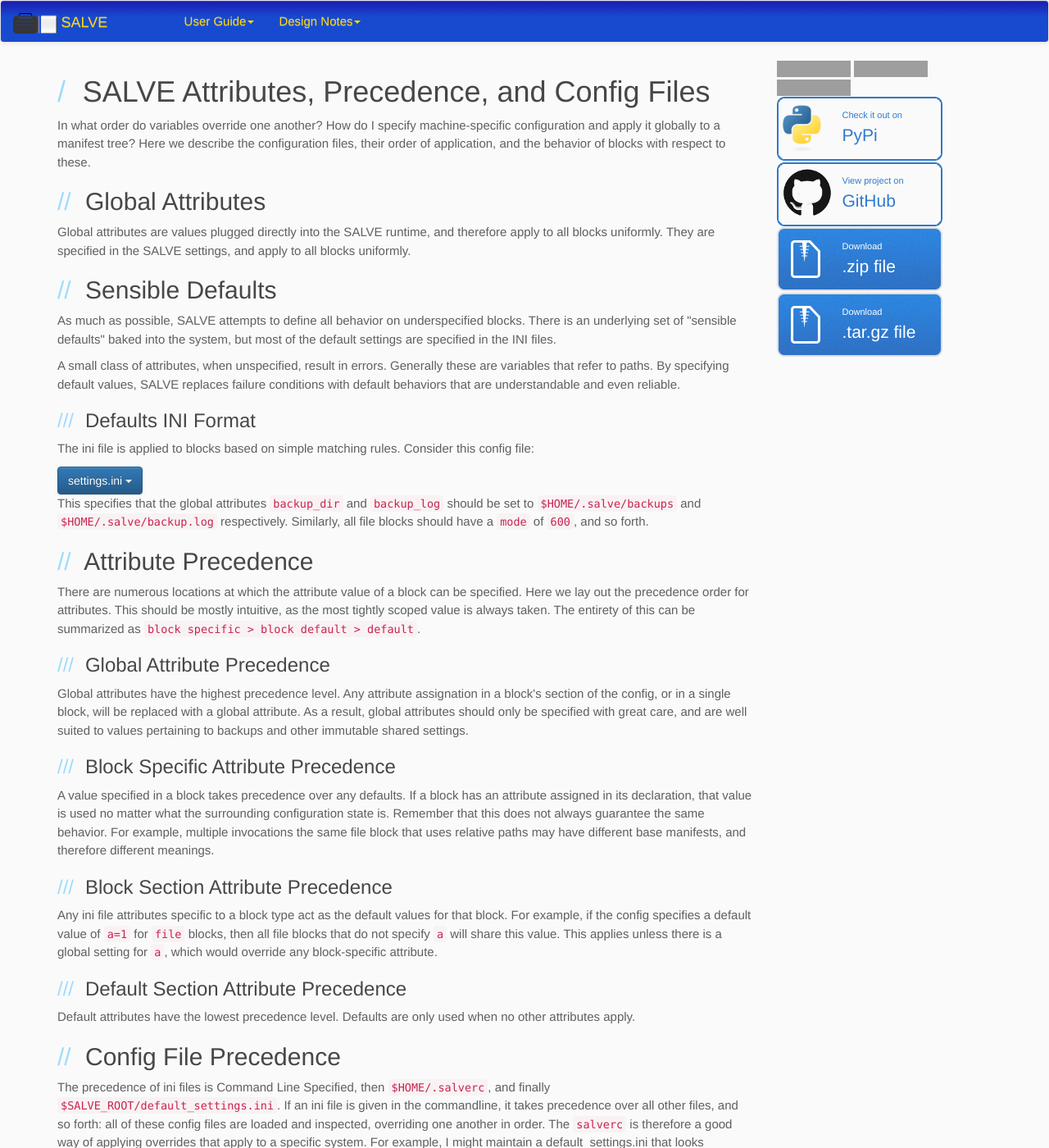
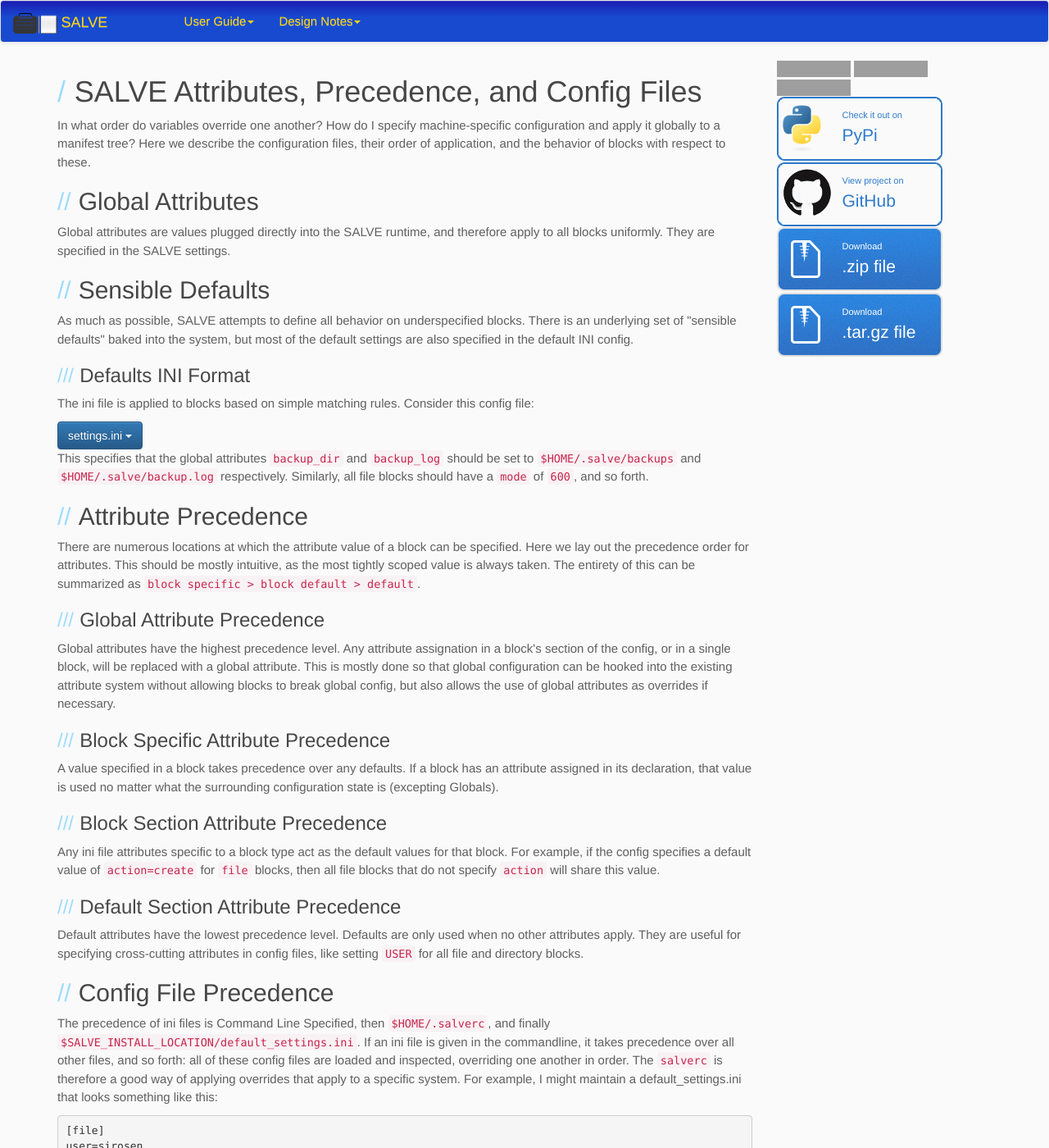
Before and after one commit to sirosen/salve.sirosen.net, a Jekyll site: the page built from lang/attributes.html, in a window 1280 px wide and 1400 px high. Shown: the whole window at 82% size. Built offline with Jekyll 4.4.1, drawn with Linux system fonts in a browser that asks for light colours; nearby versions of some CDN libraries; some web fonts are replaced; some of the changed text lies outside the part shown; grey boxes are pictures that could not be loaded.

Commit message:
Fixup to language pages content
A lot of the content was outdated or confusingly phrased. Just does some
cleanup

```diff
--- a/lang/attributes.html
+++ b/lang/attributes.html
@@ -2,52 +2,30 @@
 layout: default
 ---
 
-<h1>
-    <a name="salve-attributes-precedence-and-config-files" class="anchor"
-       href="#salve-attributes-precedence-and-config-files">
-        <span class="octicon octicon-link">
-        </span>
-    </a>
-    SALVE Attributes, Precedence, and Config Files
-</h1>
+<h1>SALVE Attributes, Precedence, and Config Files</h1>
 
 <p>In what order do variables override one another?
-How do I specify machine-specific configuration and apply it globally to a manifest tree?
-Here we describe the configuration files, their order of application, and the behavior of blocks with respect to these.</p>
+How do I specify machine-specific configuration and apply it globally to a
+manifest tree?
+Here we describe the configuration files, their order of application, and the
+behavior of blocks with respect to these.</p>
 
 
-<h2>
-    <a name="global-attributes" class="anchor" href="#global-attributes">
-        <span class="octicon octicon-link"></span>
-    </a>
-    Global Attributes
-</h2>
+<h2>Global Attributes</h2>
 
 <p>Global attributes are values plugged directly into the SALVE runtime, and
 therefore apply to all blocks uniformly.
-They are specified in the SALVE settings, and apply to all blocks uniformly.</p>
+They are specified in the SALVE settings.</p>
 
 
-<h2>
-    <a name="sensible-defaults" class="anchor" href="#sensible-defaults">
-        <span class="octicon octicon-link"></span>
-    </a>
-    Sensible Defaults
-</h2>
+<h2>Sensible Defaults</h2>
 
-<p>As much as possible, SALVE attempts to define all behavior on underspecified blocks.
-There is an underlying set of "sensible defaults" baked into the system, but most of the default settings are specified in the INI files.</p>
+<p>As much as possible, SALVE attempts to define all behavior on underspecified
+blocks.
+There is an underlying set of "sensible defaults" baked into the system, but
+most of the default settings are also specified in the default INI config.</p>
 
-<p>A small class of attributes, when unspecified, result in errors.
-Generally these are variables that refer to paths.
-By specifying default values, SALVE replaces failure conditions with default behaviors that are understandable and even reliable.</p>
-
-<h3>
-    <a name="defaults-ini-format" class="anchor" href="#defaults-ini-format">
-        <span class="octicon octicon-link"></span>
-    </a>
-    Defaults INI Format
-</h3>
+<h3>Defaults INI Format</h3>
 
 <p>The ini file is applied to blocks based on simple matching rules.
 Consider this config file:</p>
@@ -77,112 +55,94 @@ action=copy
 [manifest]</code></pre>
 </div>
 
-<p>This specifies that the global attributes <code>backup_dir</code> and <code>backup_log</code> should be set to <code>$HOME/.salve/backups</code> and <code>$HOME/.salve/backup.log</code> respectively.
-Similarly, all file blocks should have a <code>mode</code> of <code>600</code>, and so forth.</p>
+<p>This specifies that the global attributes <code>backup_dir</code> and
+<code>backup_log</code> should be set to <code>$HOME/.salve/backups</code> and
+<code>$HOME/.salve/backup.log</code> respectively.
+Similarly, all file blocks should have a <code>mode</code> of <code>600</code>,
+and so forth.</p>
 
 
-<h2>
-    <a name="attribute-precedence" class="anchor" href="#attribute-precedence">
-        <span class="octicon octicon-link"></span>
-    </a>
-    Attribute Precedence
-</h2>
+<h2>Attribute Precedence</h2>
 
-<p>There are numerous locations at which the attribute value of a block can be specified.
+<p>There are numerous locations at which the attribute value of a block can be
+specified.
 Here we lay out the precedence order for attributes.
 This should be mostly intuitive, as the most tightly scoped value is always taken.
-The entirety of this can be summarized as <code>block specific &gt; block default &gt; default</code>.</p>
+The entirety of this can be summarized as
+<code>block specific &gt; block default &gt; default</code>.</p>
 
 
-<h3>
-    <a name="global-attribute-precedence" class="anchor"
-       href="#global-attribute-precedence">
-        <span class="octicon octicon-link"></span>
-    </a>
-    Global Attribute Precedence
-</h3>
+<h3>Global Attribute Precedence</h3>
 
 <p>Global attributes have the highest precedence level.
-Any attribute assignation in a block's section of the config, or in a single block, will be replaced with a global attribute.
-As a result, global attributes should only be specified with great care, and are well suited to values pertaining to backups and other immutable shared settings.</p>
+Any attribute assignation in a block's section of the config, or in a single
+block, will be replaced with a global attribute.
+This is mostly done so that global configuration can be hooked into the
+existing attribute system without allowing blocks to break global config, but
+also allows the use of global attributes as overrides if necessary.</p>
 
-<h3>
-    <a name="block-specific-attribute-precedence" class="anchor"
-       href="#block-specific-attribute-precedence">
-        <span class="octicon octicon-link"></span>
-    </a>
-    Block Specific Attribute Precedence
-</h3>
+<h3>Block Specific Attribute Precedence</h3>
 
 <p>A value specified in a block takes precedence over any defaults.
-If a block has an attribute assigned in its declaration, that value is used no matter what the surrounding configuration state is.
-Remember that this does not always guarantee the same behavior.
-For example, multiple invocations the same file block that uses relative paths may have different base manifests, and therefore different meanings.</p>
+If a block has an attribute assigned in its declaration, that value is used no
+matter what the surrounding configuration state is (excepting Globals).</p>
 
-<h3>
-    <a name="block-section-attribute-precedence" class="anchor"
-       href="#block-section-attribute-precedence">
-        <span class="octicon octicon-link"></span>
-    </a>
-    Block Section Attribute Precedence
-</h3>
+<h3>Block Section Attribute Precedence</h3>
 
-<p>Any ini file attributes specific to a block type act as the default values for that block.
-For example, if the config specifies a default value of <code>a=1</code> for <code>file</code> blocks, then all file blocks that do not specify <code>a</code> will share this value.
-This applies unless there is a global setting for <code>a</code>, which would override any block-specific attribute.</p>
+<p>Any ini file attributes specific to a block type act as the default values
+for that block.
+For example, if the config specifies a default value of
+<code>action=create</code> for <code>file</code> blocks, then all file blocks
+that do not specify <code>action</code> will share this value.</p>
 
-<h3>
-    <a name="default-section-attribute-precedence" class="anchor"
-       href="#default-section-attribute-precedence">
-        <span class="octicon octicon-link"></span>
-    </a>
-    Default Section Attribute Precedence
-</h3>
+<h3>Default Section Attribute Precedence</h3>
 
 <p>Default attributes have the lowest precedence level.
-Defaults are only used when no other attributes apply.</p>
+Defaults are only used when no other attributes apply.
+They are useful for specifying cross-cutting attributes in config files, like
+setting <code>USER</code> for all file and directory blocks.</p>
 
-<h2>
-    <a name="configfile-precedence" class="anchor"
-       href="#configfile-precedence">
-        <span class="octicon octicon-link"></span>
-    </a>
-    Config File Precedence
-</h2>
+<h2>Config File Precedence</h2>
 
-<p>The precedence of ini files is Command Line Specified, then <code>$HOME/.salverc</code>, and finally <code>$SALVE_ROOT/default_settings.ini</code>.
-If an ini file is given in the commandline, it takes precedence over all other files, and so forth: all of these config files are loaded and inspected, overriding one another in order.
-The <code>salverc</code> is therefore a good way of applying overrides that apply to a specific system.
-For example, I might maintain a default_settings.ini that looks something like this:</p>
+<p>The precedence of ini files is Command Line Specified, then
+<code>$HOME/.salverc</code>, and finally
+<code>$SALVE_INSTALL_LOCATION/default_settings.ini</code>.
+If an ini file is given in the commandline, it takes precedence over all other
+files, and so forth: all of these config files are loaded and inspected,
+overriding one another in order.
+The <code>salverc</code> is therefore a good way of applying overrides that
+apply to a specific system.
+For example, I might maintain a default_settings.ini that looks something like
+this:</p>
 
 <pre><code>[file]
 user=sirosen
 group=sirosen
 </code></pre>
 
-<p>If there is a machine on which I am not the administrator, and my primary group on that machine is <code>developers</code>, then I might want to add a salverc with the following content:</p>
+<p>If there is a machine on which I am not the administrator, and my primary
+group on that machine is <code>developers</code>, then I might want to add a
+salverc with the following content:</p>
 
 <pre><code>[file]
 group=developers
 </code></pre>
 
-<p>All of my other attribute specifications in the default settings file are still used, but I have overridden the <code>file[group]</code> on the machine.
-In this way, overrides allow me to preserve my settings while maintaining system-specific configuration.</p>
+<p>All of my other attribute specifications in the default settings file are
+still used, but I have overridden the <code>file[group]</code> on the machine.
+In this way, overrides allow me to preserve my settings while maintaining
+system-specific configuration.</p>
 
-<h3>
-    <a name="environment-variable-precedence" class="anchor"
-       href="#environment-variable-precedence">
-        <span class="octicon octicon-link">
-        </span>
-    </a>
-    Environment Variable Precedence
-</h3>
+<h3>Environment Variable Precedence</h3>
 
-<p>Environment variables can be used to override the values found in config files.
-They have a higher precedence level than any configuration files, but still have ordinary precedence with respect to block attribute application.</p>
+<p>Environment variables can be used to override the values found in config
+files.
+They have a higher precedence level than any configuration files, but still
+have ordinary precedence with respect to block attribute application.</p>
 
-<p>The correct form for an environment override is <code>SALVE_&lt;section&gt;_&lt;attribute&gt;</code>.
-This applies an override to the specified attribute in the specified section of the config, so the <code>SALVE_GLOBAL_BACKUP_LOG</code> environment attribute specifies the value for the <code>backup_log</code> attribute of the <code>global</code> section.</p>
-
-<p>If multiple configfile attributes are matched by the same environment variable, they are all overridden with its value.
-At present, block and attribute names are chosen carefully to make sure that this is never the case, but in the future, this invariant may be violated.</p>
+<p>The correct form for an environment override is
+<code>SALVE_&lt;section&gt;_&lt;attribute&gt;</code>.
+This applies an override to the specified attribute in the specified section of
+the config, so the <code>SALVE_GLOBAL_BACKUP_LOG</code> environment attribute
+specifies the value for the <code>backup_log</code> attribute of the
+<code>global</code> section.</p>
--- a/lang/index.html
+++ b/lang/index.html
@@ -129,8 +129,6 @@ These values will be pulled out of the executing shell's environment, and used t
 
 <p><code>SUDO_USER</code> is inspected, and if set, used in place of <code>USER</code>.
 At present, there is no way to specify the real value of <code>USER</code>, regardless of 'sudo' invocation.</p>
-
-<p><code>SALVE_ROOT</code> always refers to the root directory of the SALVE repo.</p>
 
 <p><code>SALVE_USER_PRIMARY_GROUP</code> always refers to the primary group of <code>USER</code>, after <code>SUDO_USER</code> substitution.</p>
 
```
Also changed, not shown: lang/examples.html (+43 -111 lines).
